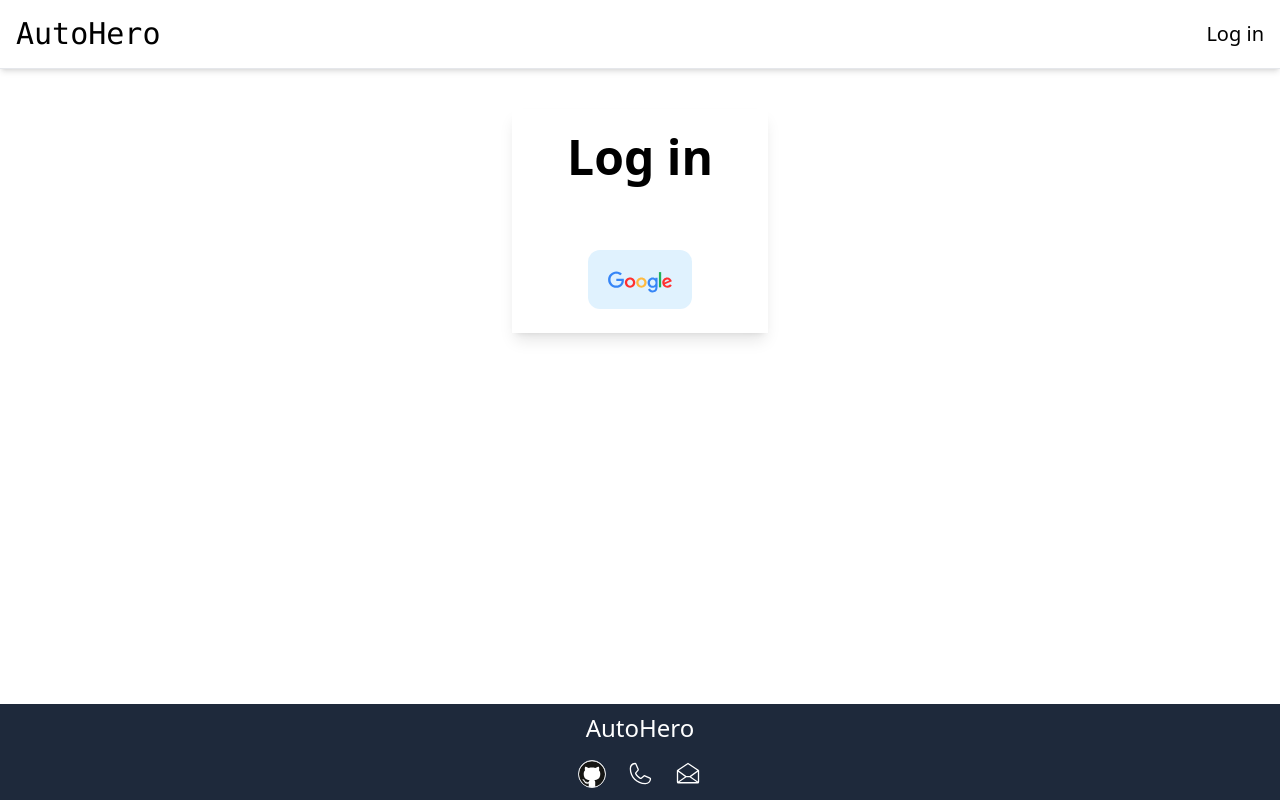
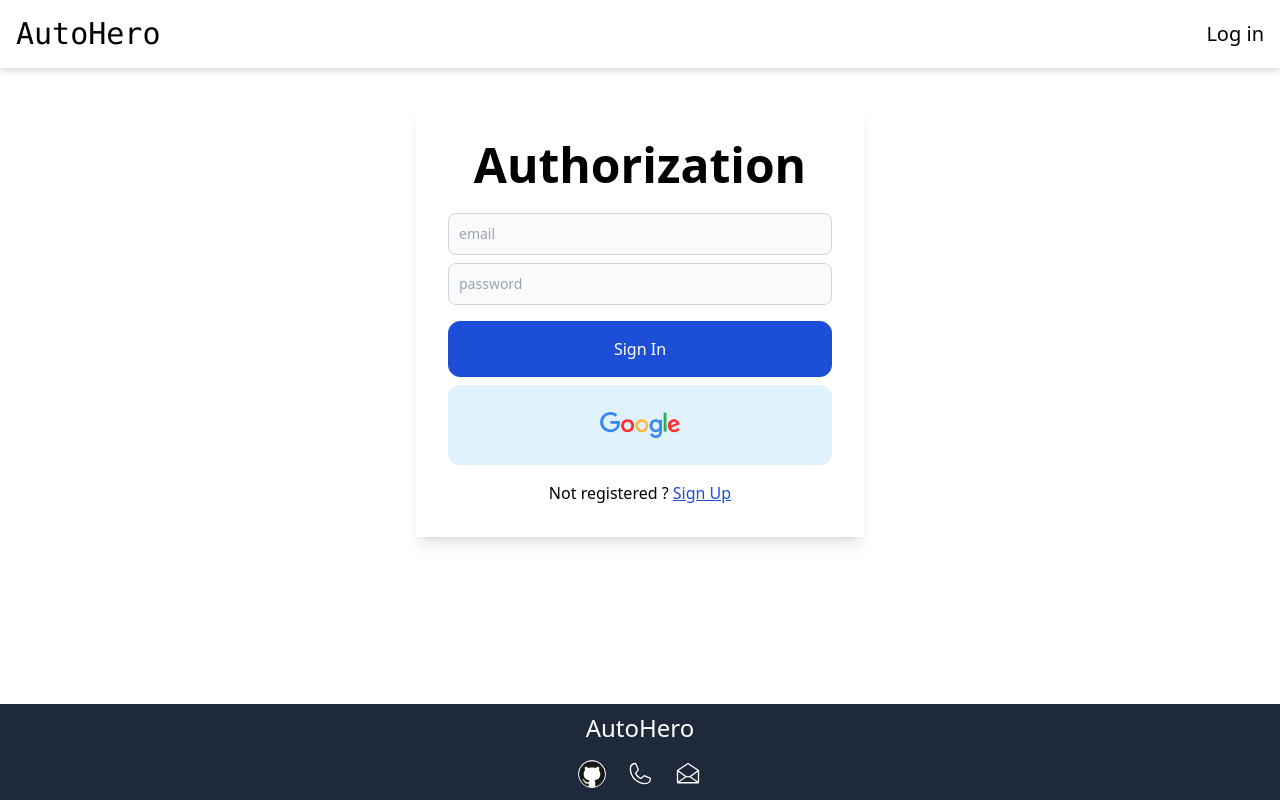
Before and after one commit to YaroslavKolbaiev/carHero, a Nuxt app: page /login in a window 1280 px wide. Built offline with nearby package versions, Linux system fonts and the light colour scheme; no server answers.

Commit message:
fix: auth

```diff
--- /dev/null
+++ b/composables/useAuth.ts
@@ -0,0 +1,54 @@
+export const useAuth = () => {
+  const supabase = useSupabaseClient();
+
+  const loginWithGoogle = async () => {
+    const { error } = await supabase.auth.signInWithOAuth({
+      provider: "google",
+    });
+
+    if (error) {
+      throw createError({
+        statusCode: 400,
+        message: error.message,
+      });
+    }
+  };
+
+  const registerWithEmail = async (credentials: any) => {
+    const { email, password } = credentials;
+
+    const { error } = await supabase.auth.signUp({
+      email,
+      password,
+    });
+
+    if (error) {
+      throw createError({
+        statusCode: 400,
+        message: error.message,
+      });
+    }
+  };
+
+  const loginWithEmail = async (credentials: any) => {
+    const { email, password } = credentials;
+
+    const { error } = await supabase.auth.signInWithPassword({
+      email,
+      password,
+    });
+
+    if (error) {
+      throw createError({
+        statusCode: 400,
+        message: error.message,
+      });
+    }
+  };
+
+  return {
+    loginWithGoogle,
+    registerWithEmail,
+    loginWithEmail,
+  };
+};
--- a/pages/login/index.vue
+++ b/pages/login/index.vue
@@ -1,35 +1,117 @@
 <script setup lang="ts">
-const supabase = useSupabaseClient();
+const { loginWithGoogle, registerWithEmail, loginWithEmail } = useAuth();
+
 const isLoading = ref(false);
-const login = async () => {
-  isLoading.value = true;
-  const { error } = await supabase.auth.signInWithOAuth({
-    provider: "google",
+
+const userCredentials = reactive({
+  email: "",
+  password: "",
 });
 
-  if (error) {
-    throw createError({
-      statusCode: 400,
-      message: error.message,
+const errorMsg = ref("");
+const isRegistered = ref(true);
+
+const onLoginWithWoogle = () => {
+  isLoading.value = true;
+  loginWithGoogle();
+};
+
+const onRegisterWithEamil = async () => {
+  isLoading.value = true;
+  try {
+    await registerWithEmail({
+      email: userCredentials.email,
+      password: userCredentials.password,
     });
+    isLoading.value = false;
+    navigateTo("/");
+  } catch (error: any) {
+    isLoading.value = false;
+    errorMsg.value = error.message;
   }
 };
+
+const onLoginWithEmail = async () => {
+  isLoading.value = true;
+  try {
+    await loginWithEmail({
+      email: userCredentials.email,
+      password: userCredentials.password,
+    });
+    isLoading.value = false;
+    navigateTo("/");
+  } catch (error: any) {
+    isLoading.value = false;
+    errorMsg.value = error.message;
+  }
+};
+
+watch(userCredentials, () => {
+  errorMsg.value = "";
+});
 </script>
 
 <template>
-  <div class="grow flex justify-center">
+  <div class="container mx-auto grow max-w-md">
+    <div class="flex flex-col items-center">
+      <div class="shadow-lg w-full p-8 mt-10 flex flex-col items-center">
+        <h1 class="text-3xl md:text-5xl mb-2 font-bold text-center">
+          Authorization
+        </h1>
+        <div class="py-4 w-full">
+          <input
+            v-model="userCredentials.email"
+            type="email"
+            class="bg-gray-50 border outline-none mb-2 border-gray-300 text-gray-900 text-sm rounded-lg focus:ring-blue-500 focus:border-blue-500 block w-full p-2.5"
+            placeholder="email"
+          />
+          <input
+            v-model="userCredentials.password"
+            type="password"
+            class="bg-gray-50 border outline-none border-gray-300 text-gray-900 text-sm rounded-lg focus:ring-blue-500 focus:border-blue-500 block w-full p-2.5"
+            placeholder="password"
+          />
+        </div>
         <div
-      class="shadow-lg w-64 h-56 p-6 mt-10 flex flex-col items-center justify-between"
+          v-if="isLoading"
+          class="flex items-center justify-center w-full h-36 mb-4"
         >
-      <h1 class="text-4xl md:text-5xl font-bold text-center">Log in</h1>
+          <Icon name="svg-spinners:bars-rotate-fade" size="4rem" />
+        </div>
+        <div v-else class="flex flex-col w-full h-36 gap-2 mb-4">
+          <button
+            v-if="isRegistered"
+            @click="onLoginWithEmail"
+            class="text-white border h-full border-blue-700 transition duration-200 ease bg-blue-700 active:scale-95 active:transition-none font-medium rounded-xl dark:bg-blue-600 dark:hover:bg-blue-700 focus:outline-none dark:focus:ring-blue-800"
+          >
+            <p>Sign In</p>
+          </button>
+          <button
+            v-else
+            @click="onRegisterWithEamil"
+            class="text-white border h-full border-blue-700 transition duration-200 ease bg-blue-700 active:scale-95 active:transition-none font-medium rounded-xl dark:bg-blue-600 dark:hover:bg-blue-700 focus:outline-none dark:focus:ring-blue-800"
+          >
+            <p>Sign Up</p>
+          </button>
           <button
             :disabled="isLoading"
-        @click="login"
-        class="bg-sky-100 w-1/2 h-1/3 rounded-xl active:opacity-75"
+            @click="onLoginWithWoogle"
+            class="bg-sky-100 rounded-xl active:opacity-75"
           >
-        <Icon v-if="isLoading" name="svg-spinners:bars-rotate-fade" />
-        <Icon v-else name="logos:google" size="4rem" />
+            <Icon name="logos:google" size="5rem" />
           </button>
+        </div>
+        <p>
+          Not registered ?
+          <button
+            @click="isRegistered = !isRegistered"
+            class="text-blue-700 underline active:opacity-80"
+          >
+            Sign Up
+          </button>
+        </p>
+      </div>
+      <p class="text-red-600 pt-5" v-if="errorMsg">{{ errorMsg }}</p>
     </div>
   </div>
 </template>
```
Lines whose indentation alone changed are shown as unchanged.
